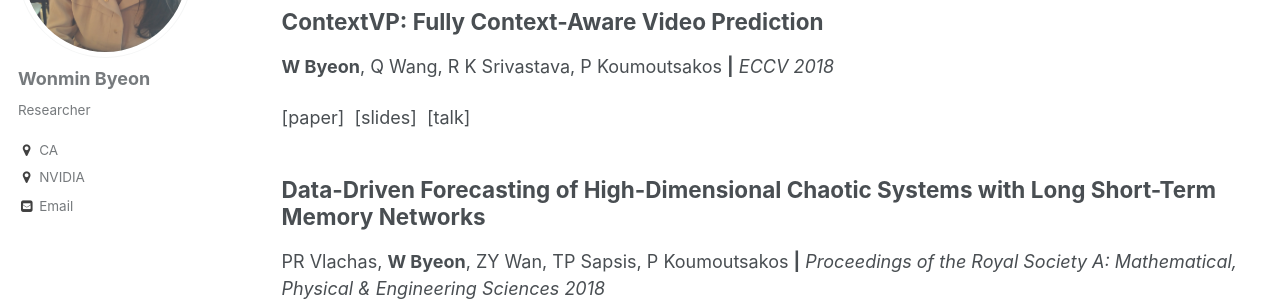
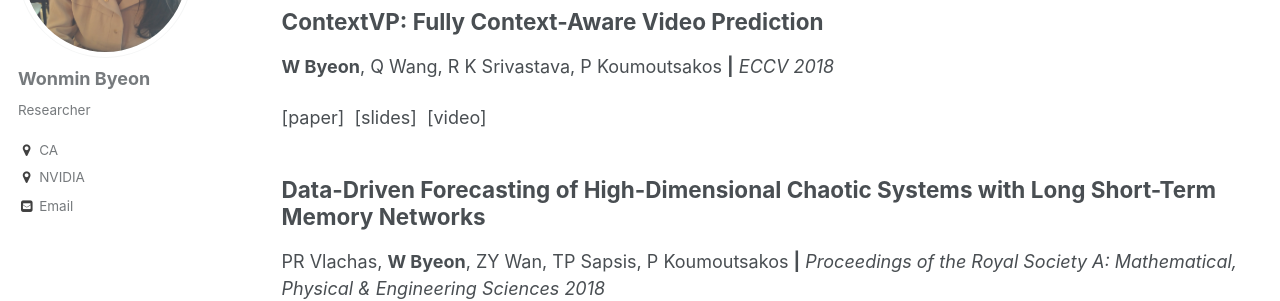
Before and after one commit to wonmin-byeon/wonmin-byeon.github.io, a Jekyll site: the page built from _pages/publications.md, in a window 1280 px wide and 900 px high, scrolled down 586 px. Shown: the part 153-454 px from the top of the window. Built offline with Jekyll 4.4.1, drawn with Linux system fonts in a browser that asks for light colours.

```diff
--- a/_publications/2018-eccv.md
+++ b/_publications/2018-eccv.md
@@ -7,7 +7,7 @@ venue: 'European Conference on Computer Vision (ECCV)'
 citation: '<b>W Byeon</b>, Q Wang, R K Srivastava, P Koumoutsakos <b>|</b> <i>ECCV 2018</i> '
 paperurl: 'http://openaccess.thecvf.com/content_ECCV_2018/papers/Wonmin_Byeon_ContextVP_Fully_Context-Aware_ECCV_2018_paper.pdf'
 ---
-[[paper]](http://openaccess.thecvf.com/content_ECCV_2018/papers/Wonmin_Byeon_ContextVP_Fully_Context-Aware_ECCV_2018_paper.pdf) &nbsp;[[slides]](http://wonmin-byeon.github.io/files/byeon-contextvp-eccv18-oral.pdf) &nbsp;[[talk]](https://www.youtube.com/watch?time_continue=431&v=9ncoStGl4VA)
+[[paper]](http://openaccess.thecvf.com/content_ECCV_2018/papers/Wonmin_Byeon_ContextVP_Fully_Context-Aware_ECCV_2018_paper.pdf) &nbsp;[[slides]](http://wonmin-byeon.github.io/files/byeon-contextvp-eccv18-oral.pdf) &nbsp;[[video]](https://www.youtube.com/watch?time_continue=431&v=9ncoStGl4VA)
 
 * ECCV oral presentation, Sep. 2018. [[slides]](http://wonmin-byeon.github.io/files/byeon-contextvp-eccv18-oral.pdf) [[talk]](https://www.youtube.com/watch?time_continue=431&v=9ncoStGl4VA)
 
```
Also changed, not shown: _publications/2020-02-convttlstm.md (+2 -0 lines).
